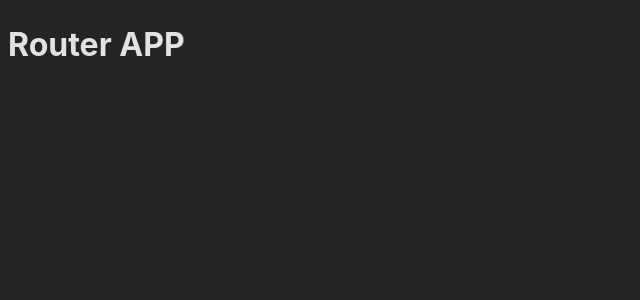
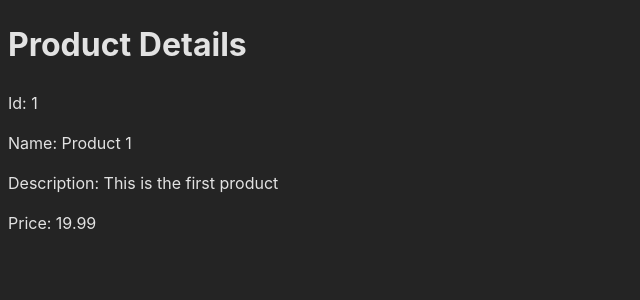
Before and after one commit to jonathanbcsouza/router-app, a React (Vite) app: page /products/1 in a window 1280 px wide. Shown: the top 300 px of the page, without its empty margins (0-640 px from the left). Built offline with nearby package versions, Linux system fonts and the light colour scheme.

Commit message:
feat: add routes and components

```diff
--- a/src/App.tsx
+++ b/src/App.tsx
@@ -1,7 +1,9 @@
-export function App() {
+import { Home } from './routes/Home';
+
+export const App = () => {
   return (
     <>
-      <h1>Router APP</h1>
+      <Home />
     </>
   );
-}
+};
--- /dev/null
+++ b/src/data/products.json
@@ -0,0 +1,20 @@
+[
+  {
+    "id": "1",
+    "name": "Product 1",
+    "description": "This is the first product",
+    "price": 19.99
+  },
+  {
+    "id": "2",
+    "name": "Product 2",
+    "description": "This is the second product",
+    "price": 29.99
+  },
+  {
+    "id": "3",
+    "name": "Product 3",
+    "description": "This is the third product",
+    "price": 39.99
+  }
+]
--- a/src/main.tsx
+++ b/src/main.tsx
@@ -1,10 +1,12 @@
 import React from 'react';
 import ReactDOM from 'react-dom/client';
-import { App } from './App.tsx';
+import { RouterProvider } from 'react-router-dom';
+import { router } from './routes/router';
+
 import './index.css';
 
 ReactDOM.createRoot(document.getElementById('root')!).render(
   <React.StrictMode>
-    <App />
+    <RouterProvider router={router} />
   </React.StrictMode>
 );
--- /dev/null
+++ b/src/routes/Content.tsx
@@ -0,0 +1,18 @@
+import { Link } from 'react-router-dom';
+
+export const Content = () => {
+  return (
+    <div>
+      <nav>
+        <ul>
+          <li>
+            <Link to="/home">Home</Link>
+          </li>
+          <li>
+            <Link to="/products">Products</Link>
+          </li>
+        </ul>
+      </nav>
+    </div>
+  );
+};
--- /dev/null
+++ b/src/routes/ErrorPage.tsx
@@ -0,0 +1,20 @@
+import { useRouteError } from 'react-router-dom';
+
+type ErrorType = {
+  message: string;
+  statusText?: string;
+};
+
+export function ErrorPage() {
+  const error = useRouteError() as ErrorType;
+
+  return (
+    <div id="error-page">
+      <h1>Oops!</h1>
+      <p>Sorry, an unexpected error has occurred.</p>
+      <p>
+        <i>{error.statusText || error.message}</i>
+      </p>
+    </div>
+  );
+}
--- /dev/null
+++ b/src/routes/Home.tsx
@@ -0,0 +1,12 @@
+import { Content } from './Content';
+
+export const Home = () => {
+  return (
+    <>
+      <header>
+        <h1>Website XYZ</h1>
+      </header>
+      <Content />
+    </>
+  );
+};
--- /dev/null
+++ b/src/routes/ProductDetails.tsx
@@ -0,0 +1,29 @@
+import { useParams } from 'react-router-dom';
+import products from '../data/products.json';
+import { Product } from './Products';
+
+type TParams = {
+  id: string;
+};
+
+const data: Product[] = products;
+
+export const ProductDetails = () => {
+  const { id } = useParams<TParams>();
+
+  const selectedProduct = data.find((p) => p.id === id);
+
+  return (
+    <div>
+      <h1>Product Details</h1>
+      {selectedProduct && (
+        <>
+          <p>Id: {selectedProduct.id}</p>
+          <p>Name: {selectedProduct.name}</p>
+          <p>Description: {selectedProduct.description}</p>
+          <p>Price: {selectedProduct.price}</p>
+        </>
+      )}
+    </div>
+  );
+};
--- /dev/null
+++ b/src/routes/Products.tsx
@@ -0,0 +1,26 @@
+import { Link } from 'react-router-dom';
+import productsJson from '../data/products.json';
+
+export type Product = {
+  id: string;
+  name: string;
+  description: string;
+  price: number;
+};
+
+const products: Product[] = productsJson;
+
+export const Products = () => {
+  return (
+    <div>
+      <h1>Products</h1>
+      <ul>
+        {products.map((product) => (
+          <li key={product.id}>
+            <Link to={`/products/${product.id}`}>{product.name}</Link>
+          </li>
+        ))}
+      </ul>
+    </div>
+  );
+};
--- /dev/null
+++ b/src/routes/router.tsx
@@ -0,0 +1,26 @@
+import { createBrowserRouter } from 'react-router-dom';
+import { Home } from './Home.tsx';
+import { Products } from './Products.tsx';
+import { ErrorPage } from './ErrorPage.tsx';
+import { App } from '../App.tsx';
+import { ProductDetails } from './ProductDetails.tsx';
+
+export const router = createBrowserRouter([
+  {
+    path: '/',
+    element: <App />,
+    errorElement: <ErrorPage />,
+  },
+  {
+    path: '/home',
+    element: <Home />,
+  },
+  {
+    path: '/products',
+    element: <Products />,
+  },
+  {
+    path: '/products/:id',
+    element: <ProductDetails />,
+  },
+]);
```
